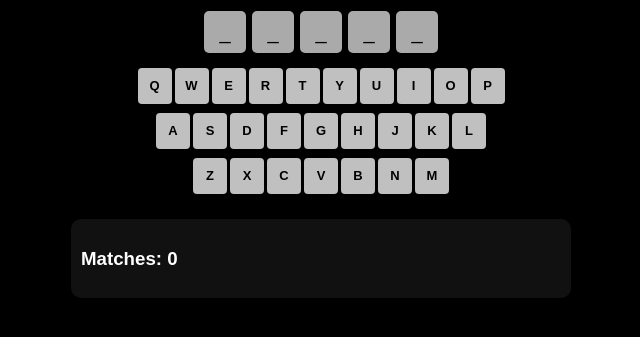
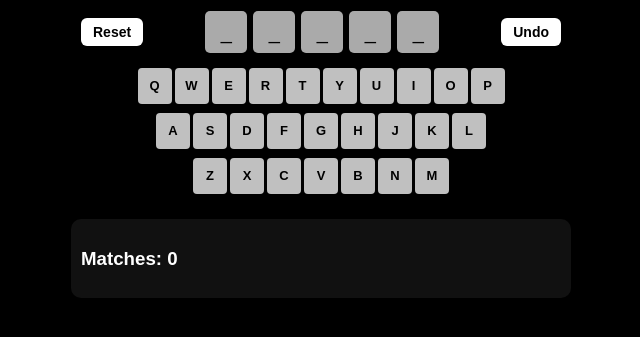
Before and after one commit to ei900/Wordle_Solver, a Flask app: page / in a window 1280 px wide. Shown: the top 337 px of the page, without its empty margins (319-959 px from the left). Run offline with Flask 3, Linux system fonts and the light colour scheme.

Commit message:
Update index.html

```diff
--- a/templates/index.html
+++ b/templates/index.html
@@ -4,7 +4,6 @@
   <meta charset="UTF-8">
   <title>Wordle Assistant (Web)</title>
   <meta name="viewport" content="width=device-width, initial-scale=1.0, maximum-scale=1.0, user-scalable=no">
-
   <style>
     body {
       background-color: black;
@@ -17,10 +16,18 @@
       align-items: center;
     }
 
+    .controls {
+      display: flex;
+      justify-content: space-between;
+      align-items: center;
+      width: 100%;
+      max-width: 480px;
+      margin-bottom: 10px;
+    }
+
     .tiles {
       display: flex;
       justify-content: center;
-      margin-bottom: 10px;
       flex-wrap: wrap;
     }
 
@@ -52,13 +59,13 @@
       margin-bottom: 6px;
       display: flex;
       justify-content: center;
-      flex-wrap: nowrap; /* ✅ Prevent wrapping to next line */
+      flex-wrap: nowrap;
     }
 
     .key {
-      width: 34px;         /* ✅ Slightly narrower keys */
+      width: 34px;
       height: 36px;
-      margin: 1.5px;        /* ✅ Tighter spacing */
+      margin: 1.5px;
       font-size: 13px;
       font-weight: bold;
       background-color: #C0C0C0;
@@ -86,15 +93,33 @@
       overflow-y: auto;
       margin-top: 8px;
     }
+
+    .btn {
+      background-color: white;
+      color: black;
+      border: none;
+      padding: 6px 12px;
+      font-size: 14px;
+      border-radius: 6px;
+      cursor: pointer;
+      font-weight: bold;
+    }
   </style>
 </head>
 <body>
+
+  <div class="controls">
+    <button class="btn" onclick="resetAll()">Reset</button>
+
     <div class="tiles" id="tiles">
       <div class="tile" data-pos="0">_</div>
       <div class="tile" data-pos="1">_</div>
       <div class="tile" data-pos="2">_</div>
       <div class="tile" data-pos="3">_</div>
       <div class="tile" data-pos="4">_</div>
+    </div>
+
+    <button class="btn" onclick="undoLast()">Undo</button>
   </div>
 
   <div class="keyboard" id="keyboard"></div>
@@ -113,6 +138,8 @@
     let greenLetters = {};
     let yellowLetters = new Set();
     let redLetters = new Set();
+    let keyButtons = {};
+    let moveHistory = [];
 
     keyboardLayout.forEach(row => {
       const rowDiv = document.createElement('div');
@@ -123,6 +150,7 @@
         btn.textContent = letter;
         btn.onclick = () => handleKeyClick(btn, letter);
         rowDiv.appendChild(btn);
+        keyButtons[letter] = btn;
       });
       keyboard.appendChild(rowDiv);
     });
@@ -138,23 +166,28 @@
     function handleKeyClick(button, letter) {
       if (selectedTile) {
         const pos = selectedTile.dataset.pos;
+        moveHistory.push({ type: 'green', pos, prev: greenLetters[pos], letter });
         selectedTile.textContent = letter;
         selectedTile.classList.remove('selected');
         selectedTile = null;
         greenLetters[pos] = letter.toLowerCase();
         button.className = 'key green';
       } else {
+        const upper = letter.toUpperCase();
         if (button.classList.contains('green')) return;
+
         if (button.classList.contains('yellow')) {
+          moveHistory.push({ type: 'toggle', letter: upper, from: 'yellow', to: 'red' });
           button.classList.remove('yellow');
           button.classList.add('red');
           yellowLetters.delete(letter.toLowerCase());
           redLetters.add(letter.toLowerCase());
         } else if (button.classList.contains('red')) {
+          moveHistory.push({ type: 'toggle', letter: upper, from: 'red', to: 'default' });
           button.classList.remove('red');
-          yellowLetters.delete(letter.toLowerCase());
           redLetters.delete(letter.toLowerCase());
         } else {
+          moveHistory.push({ type: 'toggle', letter: upper, from: 'default', to: 'yellow' });
           button.classList.add('yellow');
           yellowLetters.add(letter.toLowerCase());
         }
@@ -185,6 +218,50 @@
         });
       });
     }
+
+    function resetAll() {
+      greenLetters = {};
+      yellowLetters.clear();
+      redLetters.clear();
+      moveHistory = [];
+
+      tiles.forEach(tile => {
+        tile.textContent = "_";
+        tile.classList.remove("selected");
+      });
+
+      Object.values(keyButtons).forEach(btn => {
+        btn.className = "key";
+      });
+
+      fetchMatches();
+    }
+
+    function undoLast() {
+      const last = moveHistory.pop();
+      if (!last) return;
+
+      if (last.type === 'green') {
+        delete greenLetters[last.pos];
+        tiles[last.pos].textContent = "_";
+      }
+
+      if (last.type === 'toggle') {
+        const btn = keyButtons[last.letter];
+        btn.classList.remove('green', 'yellow', 'red');
+
+        if (last.from === 'yellow') {
+          redLetters.delete(last.letter.toLowerCase());
+          yellowLetters.add(last.letter.toLowerCase());
+          btn.classList.add('yellow');
+        } else if (last.from === 'red') {
+          redLetters.add(last.letter.toLowerCase());
+          btn.classList.add('red');
+        }
+      }
+
+      fetchMatches();
+    }
   </script>
 </body>
 </html>
```
Lines whose indentation alone changed are shown as unchanged.
